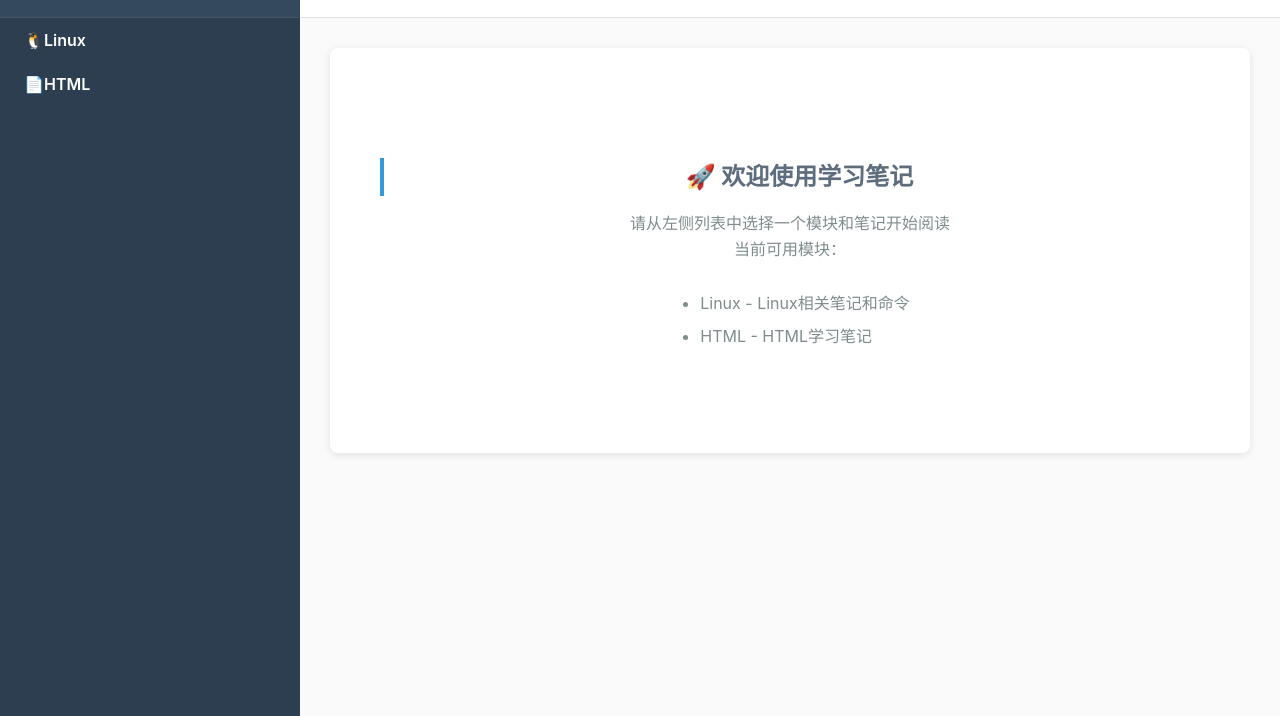
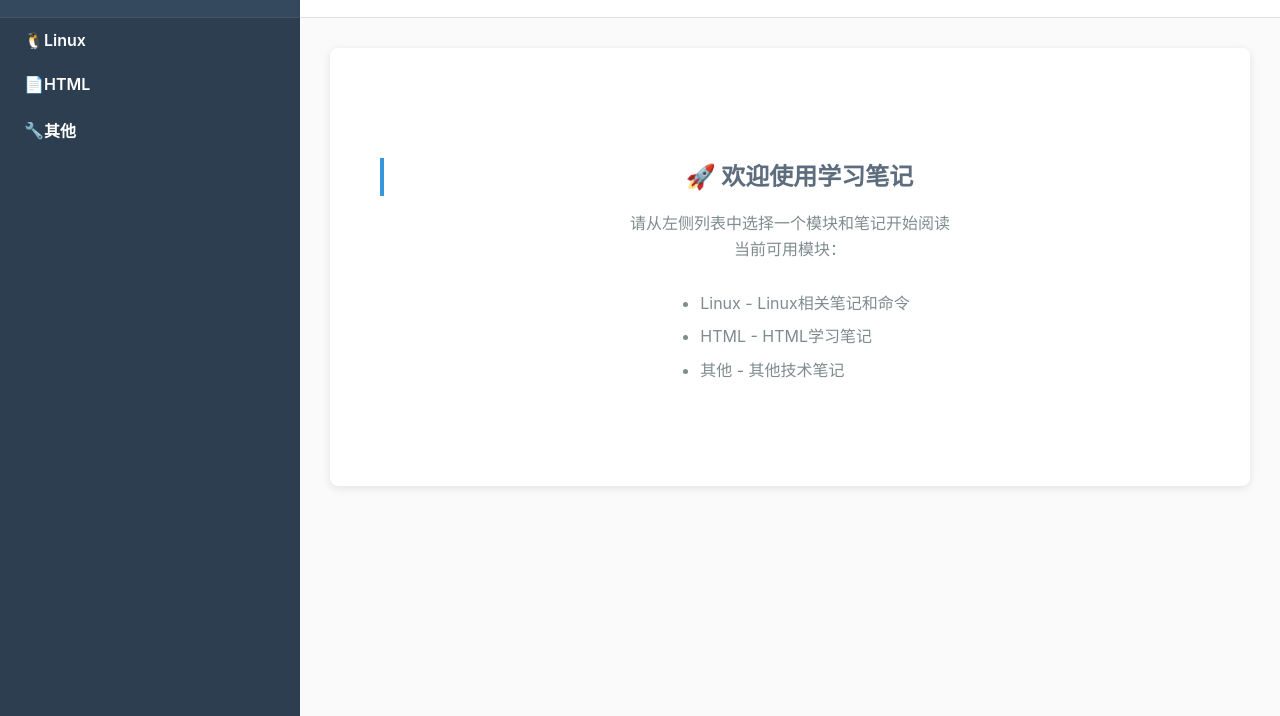
Before and after one commit to iehtian/Linux-command, a plain HTML site: page index.html in a window 1280 px wide. Shown: the part 84-800 px from the top of the page. Drawn offline with nearby package versions, Linux system fonts and the light colour scheme.

```diff
--- a/index.html
+++ b/index.html
@@ -265,6 +265,7 @@
               >
                 <li>Linux - Linux相关笔记和命令</li>
                 <li>HTML - HTML学习笔记</li>
+                <li>其他 - 其他技术笔记</li>
               </ul>
             </div>
           </div>
@@ -285,6 +286,12 @@
           name: "HTML",
           icon: "📄",
           description: "HTML学习笔记",
+        },
+        {
+          id: "others",
+          name: "其他",
+          icon: "🔧",
+          description: "其他技术笔记",
         },
         // 可以在这里添加更多模块
       ]; // 模块内文件列表
@@ -331,6 +338,15 @@
           },
           // 可以在这里添加更多HTML相关文件
         ],
+        others: [
+          {
+            name: "docker无法连接仓库解决办法.md",
+            title: "Docker无法连接仓库解决办法",
+            path: "src/others/docker无法连接仓库解决办法.md",
+            icon: "🐳",
+          },
+          // 可以在这里添加更多其他相关文件
+        ],
         // 可以为其他模块添加文件
       };
       let currentModule = null;
@@ -363,6 +379,7 @@
                     <ul style="text-align: left; display: inline-block; margin-top: 20px;">
                         <li>Linux - Linux相关笔记和命令</li>
                         <li>HTML - HTML学习笔记</li>
+                        <li>其他 - 其他技术笔记</li>
                     </ul>
                 </div>
             `;
```
Also changed, not shown: 1 other file.
